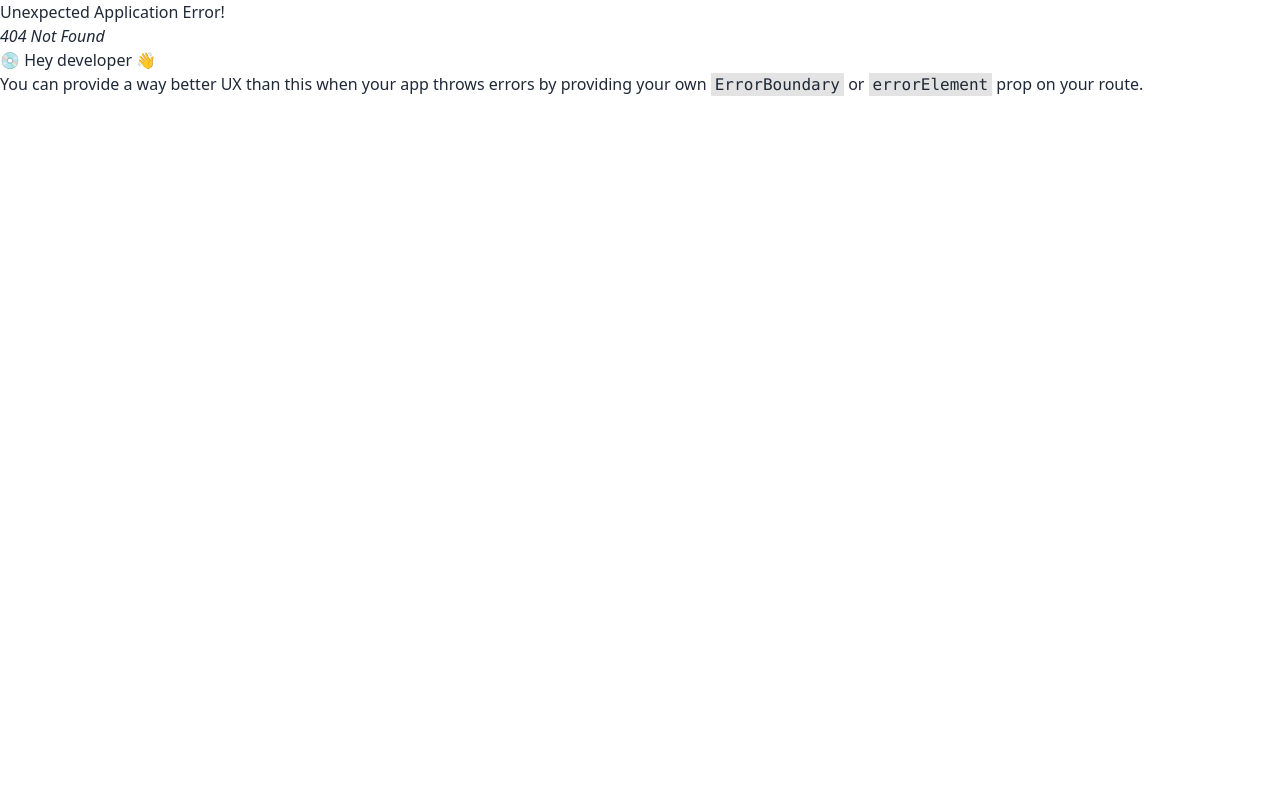
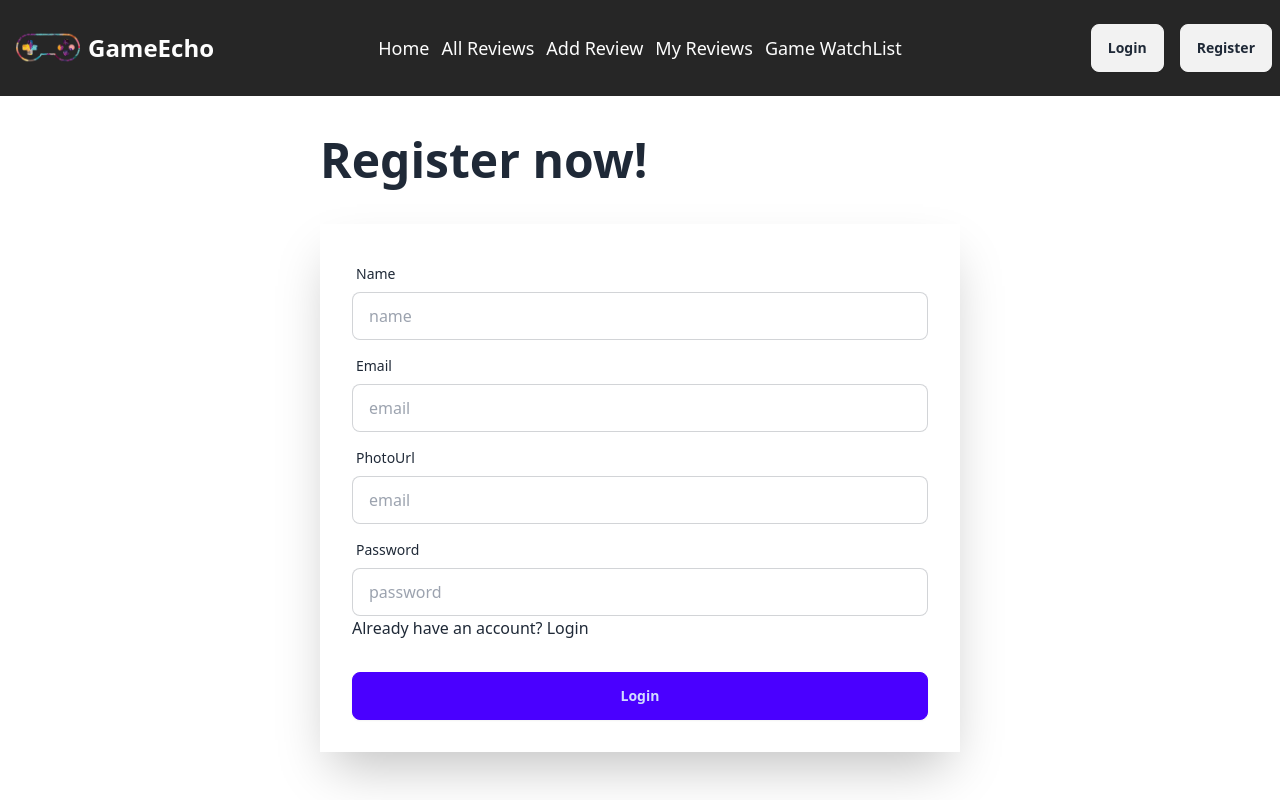
Before and after one commit to Rimaakter1/GameEcho_Client_Side, a React (Vite) app: page /register in a window 1280 px wide. Before the commit this address had no page. Built offline with nearby package versions, Linux system fonts and the light colour scheme.

Commit message:
added Navbar

```diff
--- /dev/null
+++ b/src/components/Navbar/Navbar.jsx
@@ -0,0 +1,57 @@
+import { Link } from 'react-router';
+import logo from '../../assets/logo1.png'
+const Navbar = () => {
+
+
+    const links = <>
+        <Link to="/">Home</Link>
+        <Link to="/all-reviews">All Reviews</Link>
+        <Link to="/add-review">Add Review</Link>
+        <Link to="/my-reviews">My Reviews</Link>
+        <Link to="/game-watchlist">Game WatchList</Link>
+    </>
+
+    return (
+        <div>
+            <div className="navbar bg-[#262626]">
+                <div className="navbar-start">
+                    <div className="dropdown">
+                        <div tabIndex={0} role="button" className="btn btn-ghost lg:hidden">
+                            <svg
+                                xmlns="http://www.w3.org/2000/svg"
+                                className="h-5 w-5"
+                                fill="none"
+                                viewBox="0 0 24 24"
+                                stroke="currentColor">
+                                <path
+                                    strokeLinecap="round"
+                                    strokeLinejoin="round"
+                                    strokeWidth="2"
+                                    d="M4 6h16M4 12h8m-8 6h16" />
+                            </svg>
+                        </div>
+                        <ul
+                            tabIndex={0}
+                            className="menu menu-sm dropdown-content bg-base-100 rounded-box z-[1] mt-3 w-52 p-2 shadow text-[#FDFDFD]">
+                            {links}
+                        </ul>
+                    </div>
+                    <img className='w-20' src={logo} alt="" />
+                    <a className="font-bold text-2xl text-[#FDFDFD]">GameEcho</a>
+                </div>
+                <div className="navbar-center">
+                    <ul className="menu menu-horizontal px-1 text-[#FDFDFD] text-lg gap-3">
+                        {links}
+                    </ul>
+                </div>
+                <div className="navbar-end gap-4">
+                    <Link className='btn' to="/login">Login</Link>
+                    <Link className='btn' to="/register">Register</Link>
+                </div>
+            </div>
+
+        </div>
+    );
+};
+
+export default Navbar;
--- a/src/layout/MainLayout.jsx
+++ b/src/layout/MainLayout.jsx
@@ -1,9 +1,10 @@
 import { Outlet } from "react-router-dom";
+import Navbar from "../components/Navbar/Navbar";
 
 const MainLayout = () => {
     return (
         <div>
-            <h1>mainnnnnnnnnnn</h1>
+            <Navbar></Navbar>
             <Outlet></Outlet>
         </div>
     );
--- /dev/null
+++ b/src/pages/AddReview.jsx
@@ -0,0 +1,10 @@
+
+const AddReview = () => {
+    return (
+        <div>
+            <h1>Add Review</h1>
+        </div>
+    );
+};
+
+export default AddReview;
--- /dev/null
+++ b/src/pages/AllReviews.jsx
@@ -0,0 +1,10 @@
+
+const AllReviews = () => {
+    return (
+        <div>
+            <h1> All Reviews</h1>
+        </div>
+    );
+};
+
+export default AllReviews;
--- a/src/pages/Home.jsx
+++ b/src/pages/Home.jsx
@@ -2,7 +2,6 @@
 const Home = () => {
     return (
         <div>
-            dksfsdfsdfssssss
         </div>
     );
 };
--- /dev/null
+++ b/src/pages/Login.jsx
@@ -0,0 +1,48 @@
+
+const Login = () => {
+    return (
+        <div className="w-6/12 mx-auto">
+            <div>
+                <div className="text-center lg:text-left my-10">
+                    <h1 className="text-5xl font-bold">Login now!</h1>
+                </div>
+                <div className=" w-full shadow-2xl">
+                    <form className="card-body">
+                        <div className="form-control">
+                            <label className="label">
+                                <span className="label-text">Name</span>
+                            </label>
+                            <input type="text" placeholder="name" className="input input-bordered" required />
+                        </div>
+                        <div className="form-control">
+                            <label className="label">
+                                <span className="label-text">Email</span>
+                            </label>
+                            <input type="email" placeholder="email" className="input input-bordered" required />
+                        </div>
+                        <div className="form-control">
+                            <label className="label">
+                                <span className="label-text">PhotoUrl</span>
+                            </label>
+                            <input type="url" placeholder="email" className="input input-bordered" required />
+                        </div>
+                        <div className="form-control">
+                            <label className="label">
+                                <span className="label-text">Password</span>
+                            </label>
+                            <input type="password" placeholder="password" className="input input-bordered" required />
+                            <label className="label">
+                                <a href="#" className="label-text-alt link link-hover">Forgot password?</a>
+                            </label>
+                        </div>
+                        <div className="form-control mt-6">
+                            <button className="btn btn-primary">Login</button>
+                        </div>
+                    </form>
+                </div>
+            </div>
+        </div>
+    );
+};
+
+export default Login;
--- /dev/null
+++ b/src/pages/MyReviews.jsx
@@ -0,0 +1,10 @@
+
+const MyReviews = () => {
+    return (
+        <div>
+            <h1> My Reviews </h1>
+        </div>
+    );
+};
+
+export default MyReviews;
--- /dev/null
+++ b/src/pages/Register.jsx
@@ -0,0 +1,51 @@
+import { Link } from "react-router";
+
+const Register = () => {
+    return (
+        <div className="w-6/12 mx-auto">
+            <div>
+                <div className="text-center lg:text-left my-10">
+                    <h1 className="text-5xl font-bold">Register now!</h1>
+                </div>
+                <div className=" w-full shadow-2xl">
+                    <form className="card-body">
+                        <div className="form-control">
+                            <label className="label">
+                                <span className="label-text">Name</span>
+                            </label>
+                            <input type="text" placeholder="name" className="input input-bordered" required />
+                        </div>
+                        <div className="form-control">
+                            <label className="label">
+                                <span className="label-text">Email</span>
+                            </label>
+                            <input type="email" placeholder="email" className="input input-bordered" required />
+                        </div>
+                        <div className="form-control">
+                            <label className="label">
+                                <span className="label-text">PhotoUrl</span>
+                            </label>
+                            <input type="url" placeholder="email" className="input input-bordered" required />
+                        </div>
+                        <div className="form-control">
+                            <label className="label">
+                                <span className="label-text">Password</span>
+                            </label>
+                            <input type="password" placeholder="password" className="input input-bordered" required />
+
+                            <div>
+                                <p>Already have an account? <Link to="/login">Login</Link></p>
+                            </div>
+
+                        </div>
+                        <div className="form-control mt-6">
+                            <button className="btn btn-primary">Login</button>
+                        </div>
+                    </form>
+                </div>
+            </div>
+        </div>
+    );
+};
+
+export default Register;
--- /dev/null
+++ b/src/pages/WatchList.jsx
@@ -0,0 +1,10 @@
+
+const WatchList = () => {
+    return (
+        <div>
+            <h1>WatchList</h1>
+        </div>
+    );
+};
+
+export default WatchList;
```
Also changed, not shown: src/route/router.jsx (+30 -1 lines), src/assets/logo.png (added), src/assets/logo1.png (added).
